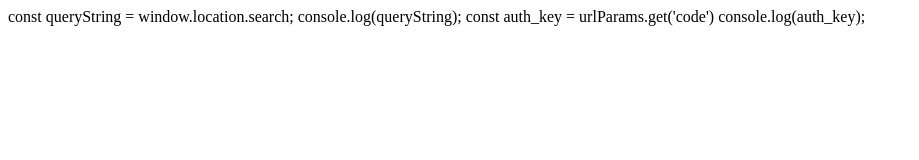
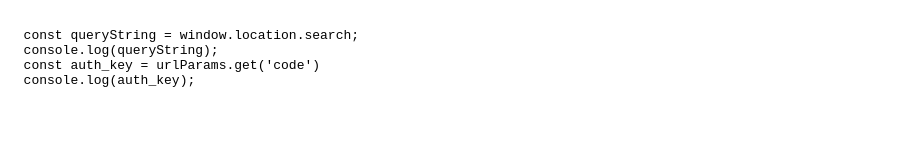
Before and after one commit to bungbb/bungbb.github.io, a plain HTML site: page index.html in a window 1280 px wide. Shown: the whole page, without its empty margins (0-919 px from the left). Drawn offline with Linux system fonts and the light colour scheme.

Commit message:
Update index.html

```diff
--- a/index.html
+++ b/index.html
@@ -1,7 +1,11 @@
 <!DOCTYPE html>
 <html>
-const queryString = window.location.search;
-console.log(queryString);
-const auth_key = urlParams.get('code')
-console.log(auth_key);
+  <pre>
+  <code>
+  const queryString = window.location.search;
+  console.log(queryString);
+  const auth_key = urlParams.get('code')
+  console.log(auth_key);
+  </code>
+ </pre>
 </html>
```
